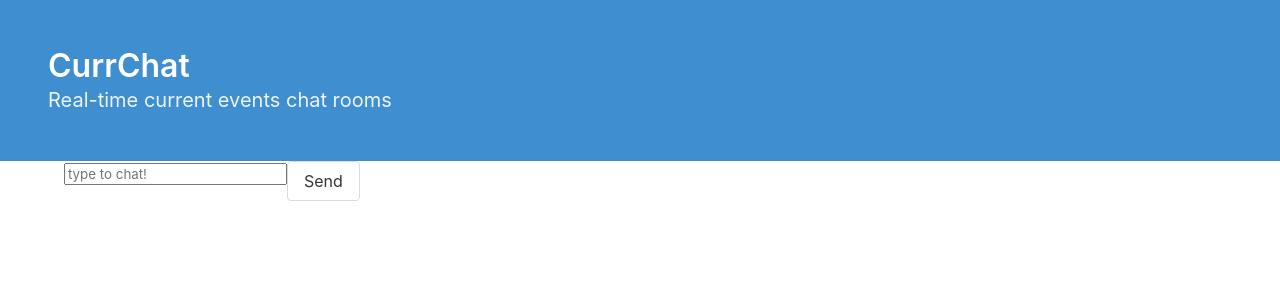
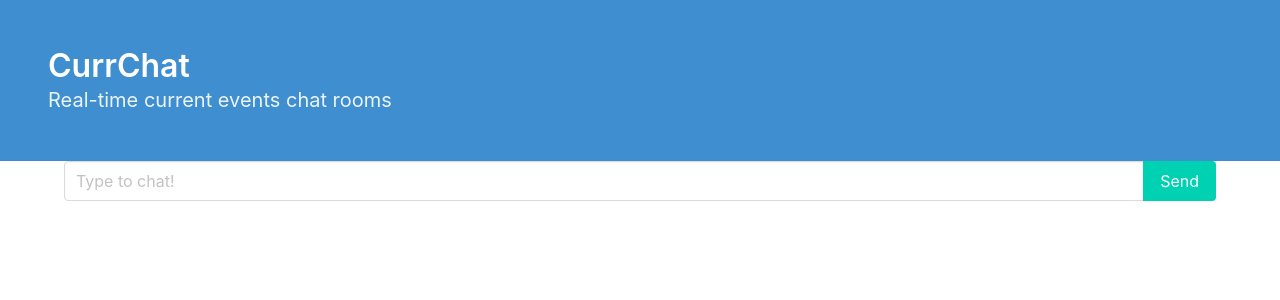
Before and after one commit to dchen327/curr-chat, a React (Create React App) app: page / in a window 1280 px wide. Shown: the top 300 px of the page. Built offline with nearby package versions, Linux system fonts and the light colour scheme.

Commit message:
add chat input box

```diff
--- a/src/ChatRoom.tsx
+++ b/src/ChatRoom.tsx
@@ -5,15 +5,22 @@ function ChatRoom() {
 
   return (
     <>
-      <form onSubmit={() => console.log("submitted")}>
+      <form onSubmit={() => console.log(formValue)}>
+        <div className="field has-addons">
+          <div className="control is-expanded">
             <input
+              className="input"
               value={formValue}
               onChange={(e) => setFormValue(e.target.value)}
-          placeholder="type to chat!"
+              placeholder="Type to chat!"
             />
-        <button type="submit" className="button">
+          </div>
+          <div className="control">
+            <button type="submit" className="button is-primary">
               Send
             </button>
+          </div>
+        </div>
       </form>
     </>
   );
```
Lines whose indentation alone changed are shown as unchanged.
